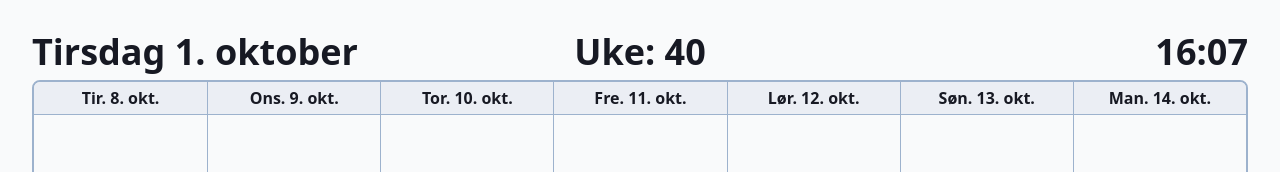
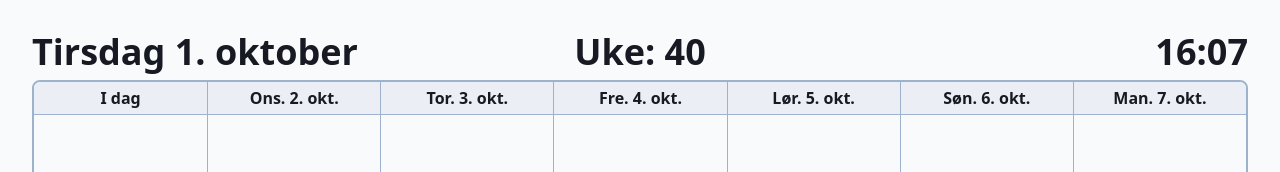
Before and after one commit to echo-webkom/echo-screen, a React (Vite) app: page / in a window 1280 px wide. Shown: the top 172 px of the page. Built offline with nearby package versions, Linux system fonts and the light colour scheme; no server answers.

Commit message:
Fix week

```diff
--- a/src/components/calendar.tsx
+++ b/src/components/calendar.tsx
@@ -20,7 +20,7 @@ export default function Calendar() {
 
   const weekdates = Array.from({ length: 7 }, (_, i) => {
     const date = new Date();
-    date.setDate(today.getDate() + i + 7);
+    date.setDate(today.getDate() + i);
     return date;
   });
 
```
